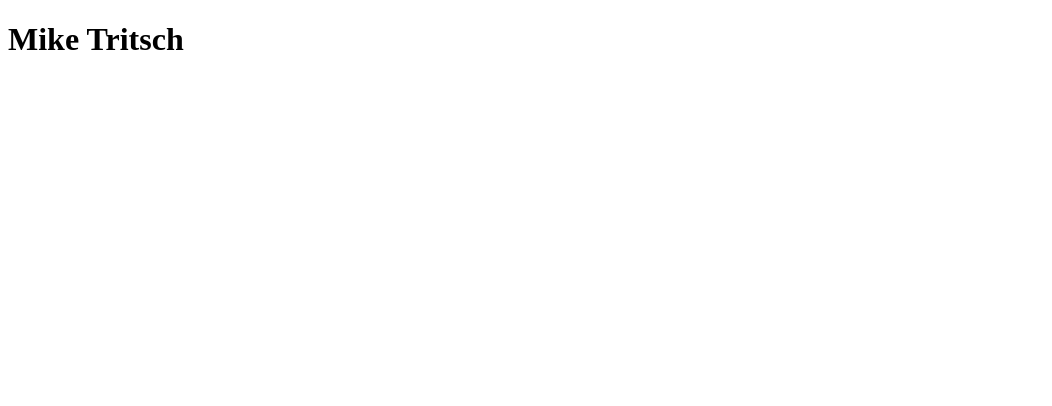
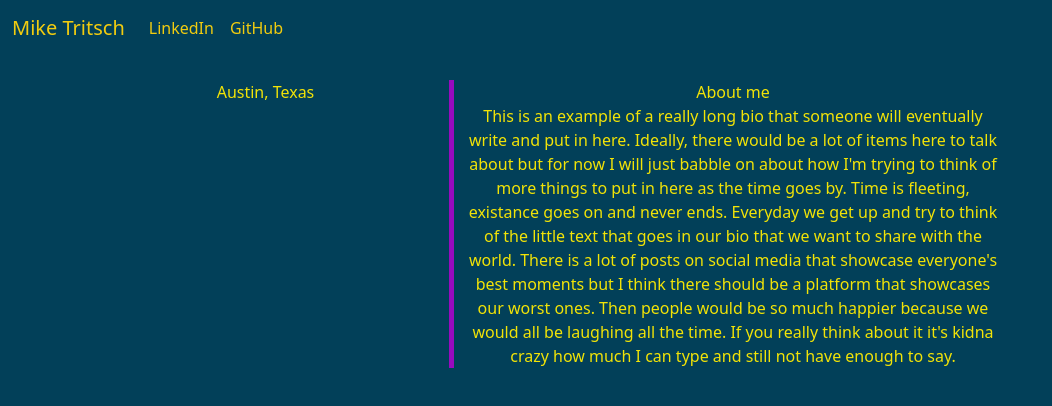
Before and after one commit to MikeTritsch/node-html-generator, a website: page userIndex.html in a window 1280 px wide. Shown: the whole page, without its empty margins (0-1052 px from the left). Drawn offline with nearby package versions, Linux system fonts and the light colour scheme.

Commit message:
finished mini-project

```diff
--- a/index.js
+++ b/index.js
@@ -35,10 +35,38 @@ inquirer.prompt([
     <head>
         <meta charset="UTF-8">
         <meta name="viewport" content="width=device-width, initial-scale=1.0">
-        <title>Document</title>
+        <link href="https://cdn.jsdelivr.net/npm/bootstrap@5.3.2/dist/css/bootstrap.min.css" rel="stylesheet" integrity="sha384-T3c6CoIi6uLrA9TneNEoa7RxnatzjcDSCmG1MXxSR1GAsXEV/Dwwykc2MPK8M2HN" crossorigin="anonymous">
+        <link rel="stylesheet" href="./assets/style/style.css">
+        <title>${response.name}</title>
     </head>
     <body>
-        <h1>${response.name}</h1>
+        <nav class="navbar navbar-expand-lg">
+            <div class="container-fluid">
+                <a class="name navbar-brand" href="#">${response.name}</a>
+                <button class="navbar-toggler" type="button" data-bs-toggle="collapse" data-bs-target="#navbarNav"
+                    aria-controls="navbarNav" aria-expanded="false" aria-label="Toggle navigation">
+                    <span class="navbar-toggler-icon"></span>
+                </button>
+                <div class="collapse navbar-collapse" id="navbarNav">
+                    <ul class="navbar-nav">
+                        <li class="nav-item">
+                            <a class="name nav-link" aria-current="page" href="${response.linkedIn}">LinkedIn</a>
+                        </li>
+                        <li class="nav-item">
+                            <a class="name nav-link" href="${response.gitHub}">GitHub</a>
+                        </li>
+                    </ul>
+                </div>
+            </div>
+        </nav>
+        <main>
+            <div class="container w-100 p-4">
+                <div class="row text-center">
+                    <div class="col-4 location">${response.location}<br></div>
+                    <div class="col-6">About me<br>${response.bio}</div>
+                </div>
+            </div>
+        </main>
     </body>
     </html>`, (err) =>
     err ? console.error(err) : console.log('Success! Generating page...'))
--- a/userIndex.html
+++ b/userIndex.html
@@ -3,9 +3,37 @@
     <head>
         <meta charset="UTF-8">
         <meta name="viewport" content="width=device-width, initial-scale=1.0">
-        <title>Document</title>
+        <link href="https://cdn.jsdelivr.net/npm/bootstrap@5.3.2/dist/css/bootstrap.min.css" rel="stylesheet" integrity="sha384-T3c6CoIi6uLrA9TneNEoa7RxnatzjcDSCmG1MXxSR1GAsXEV/Dwwykc2MPK8M2HN" crossorigin="anonymous">
+        <link rel="stylesheet" href="./assets/style/style.css">
+        <title>Mike Tritsch</title>
     </head>
     <body>
-        <h1>Mike Tritsch</h1>
+        <nav class="navbar navbar-expand-lg">
+            <div class="container-fluid">
+                <a class="name navbar-brand" href="#">Mike Tritsch</a>
+                <button class="navbar-toggler" type="button" data-bs-toggle="collapse" data-bs-target="#navbarNav"
+                    aria-controls="navbarNav" aria-expanded="false" aria-label="Toggle navigation">
+                    <span class="navbar-toggler-icon"></span>
+                </button>
+                <div class="collapse navbar-collapse" id="navbarNav">
+                    <ul class="navbar-nav">
+                        <li class="nav-item">
+                            <a class="name nav-link" aria-current="page" href="https://www.linkedin.com/in/michael-tritsch/">LinkedIn</a>
+                        </li>
+                        <li class="nav-item">
+                            <a class="name nav-link" href="https://github.com/MikeTritsch">GitHub</a>
+                        </li>
+                    </ul>
+                </div>
+            </div>
+        </nav>
+        <main>
+            <div class="container w-100 p-4">
+                <div class="row text-center">
+                    <div class="col-4 location">Austin, Texas<br></div>
+                    <div class="col-6">About me<br>This is an example of a really long bio that someone will eventually write and put in here. Ideally, there would be a lot of items here to talk about but for now I will just babble on about how I'm trying to think of more things to put in here as the time goes by. Time is fleeting, existance goes on and never ends. Everyday we get up and try to think of the little text that goes in our bio that we want to share with the world. There is a lot of posts on social media that showcase everyone's best moments but I think there should be a platform that showcases our worst ones. Then people would be so much happier because we would all be laughing all the time. If you really think about it it's kidna crazy how much I can type and still not have enough to say.</div>
+                </div>
+            </div>
+        </main>
     </body>
     </html>
```
